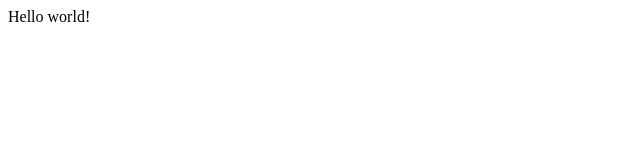
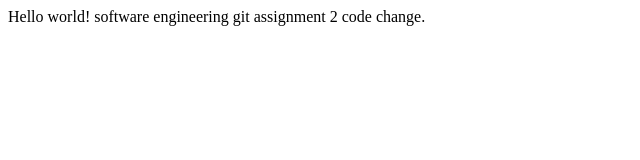
Before and after one commit to uwp-se/git_assignment_2, a plain HTML site: page index.html in a window 1280 px wide. Shown: the whole page, without its empty margins (0-640 px from the left). Drawn offline with Linux system fonts and the light colour scheme.

Commit message:
just added some nice text to body

```diff
--- a/index.html
+++ b/index.html
@@ -9,6 +9,10 @@
 
 Hello world!
 
+
+software engineering git assignment 2 code change.
+
+
 </body>
 
 </html>
```
